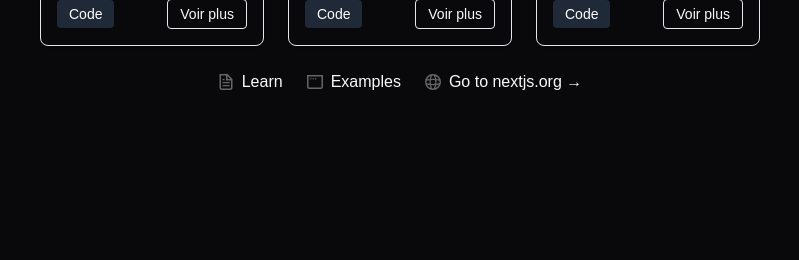
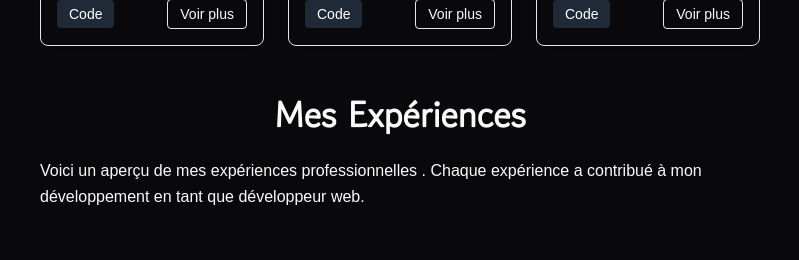
Before and after one commit to SAMPAIOAlexandre/portefolio-alex, a Next.js app: page / in a window 1280 px wide. Shown: the part 615-875 px from the top of the page, without its empty margins (240-1039 px from the left). Before the commit the page ends 800 px from the top, so only its background shows below. Built offline with nearby package versions, Linux system fonts and the light colour scheme; a web font is replaced by a local one.

Commit message:
feat: component for experiences created

```diff
--- a/src/app/page.tsx
+++ b/src/app/page.tsx
@@ -1,12 +1,14 @@
 import Image from "next/image";
 import { Header } from "@/components/header";
 import { Projects } from "@/components/Projects/projects";
+import { Experiences } from "@/components/experiences/experiences";
 
 export default function Home() {
   return (
     <div>
       <Header />
       <Projects />
+<Experiences />
 
       <main></main>
 
--- /dev/null
+++ b/src/components/experiences/experiences.tsx
@@ -0,0 +1,21 @@
+import { Title, Paragraph } from "@/components/typographie";
+import { Section } from "@/components/section";
+import React from "react";
+
+
+
+export const Experiences: React.FC = () => {
+  return (
+    <Section className="flex flex-col items-center justify-center gap-6 p-6">
+      <Title as="h2">Mes Expériences</Title>
+      <Paragraph>
+        Voici un aperçu de mes expériences professionnelles . Chaque expérience a contribué à mon développement en tant que
+        développeur web.
+      </Paragraph>
+
+      <div className="grid w-full grid-cols-1 gap-6 sm:grid-cols-2 lg:grid-cols-3">
+      </div>
+    </Section>
+  )
+}
+export default Experiences;
--- a/src/components/projects/projects.tsx
+++ b/src/components/projects/projects.tsx
@@ -1,4 +1,3 @@
-// src/components/Projects/Projects.tsx
 import { Title, Paragraph } from "@/components/typographie";
 import { Section } from "@/components/section";
 import { ProjectCard } from "@/components/projects/projectCard";
```
Also changed, not shown: src/components/experiences/experienceItem.tsx (added), src/components/experiences/experiencesData.ts (added).
